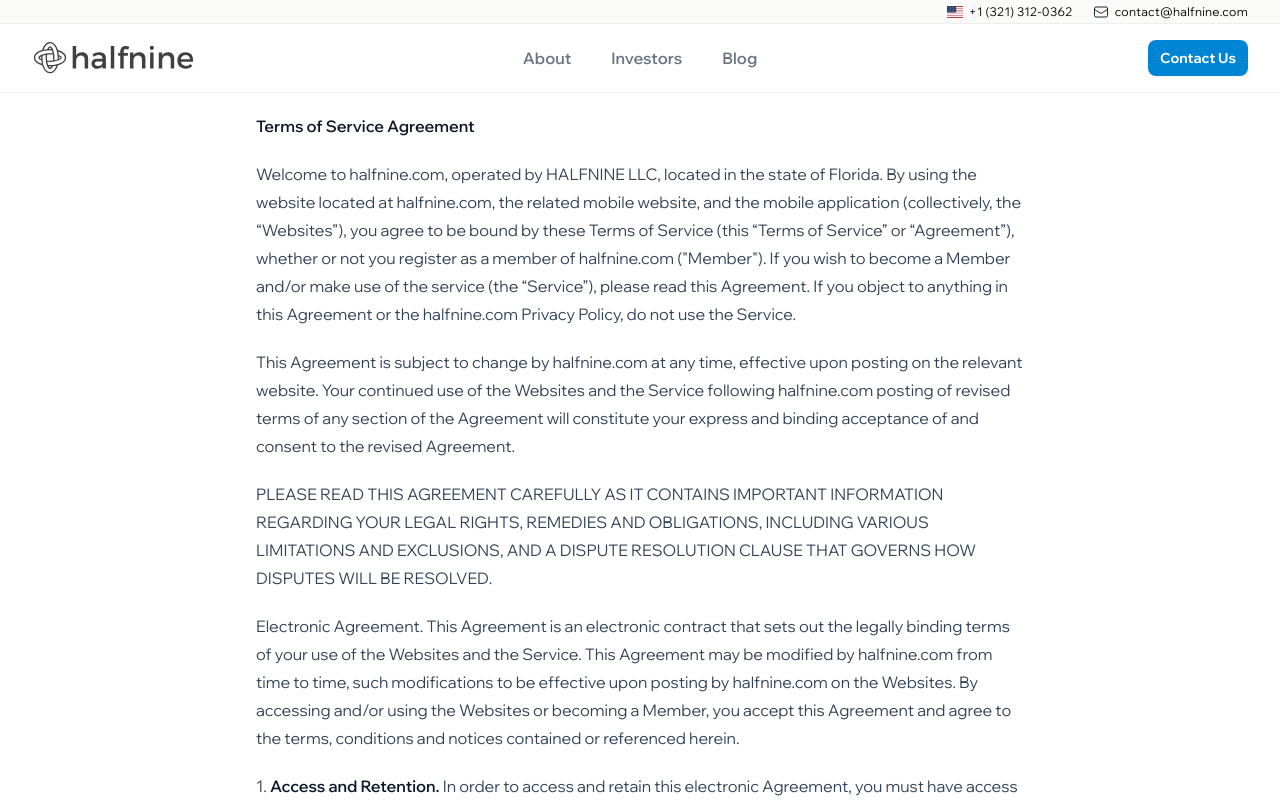
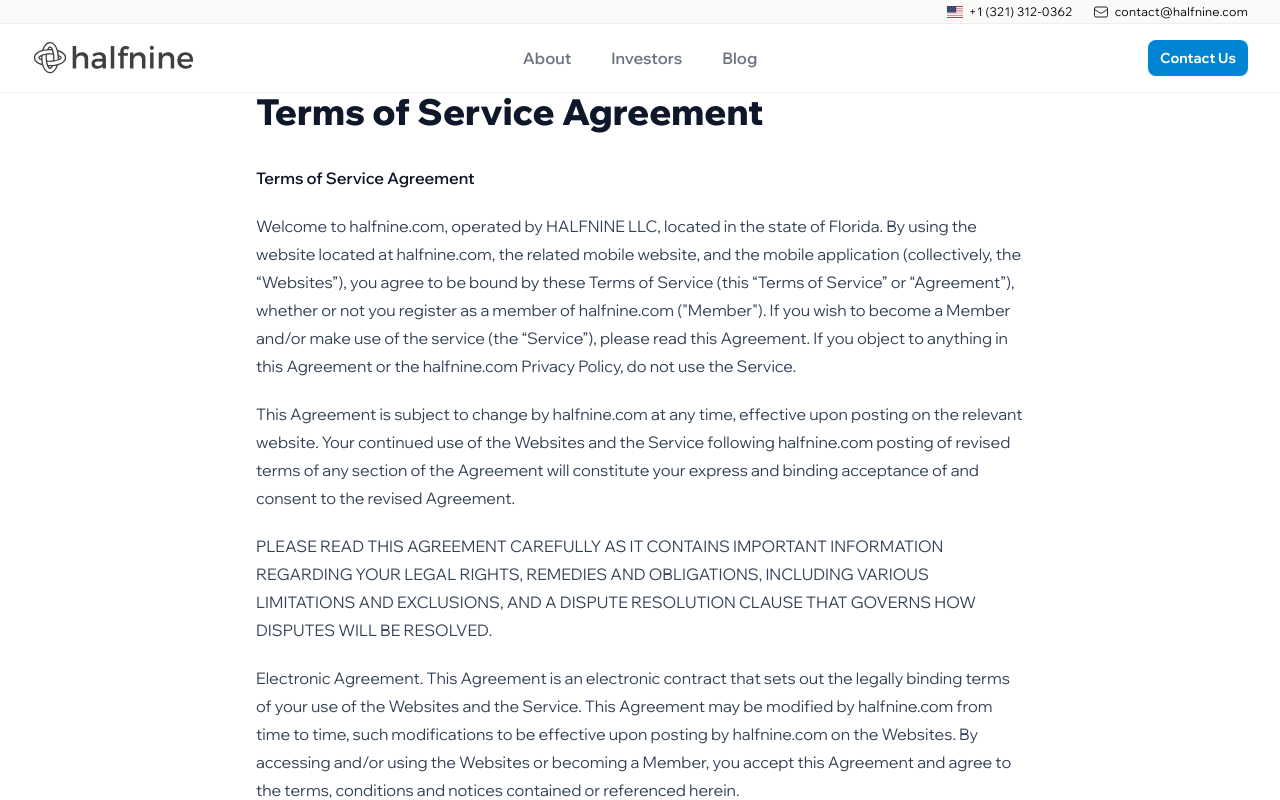
Before and after one commit to ochoadan/halfnine, a Next.js app: page /tos in a window 1280 px wide. Shown: the top 800 px of the page. Built offline with nearby package versions, Linux system fonts and the light colour scheme.

Commit message:
MoreTitles

```diff
--- a/src/app/(default)/(legal)/privacy/page.tsx
+++ b/src/app/(default)/(legal)/privacy/page.tsx
@@ -1,13 +1,14 @@
 import { Metadata } from "next";
 
 export const metadata: Metadata = {
-    title: "Privacy Policy | Halfnine",
+    title: "Privacy Policy",
     alternates: { canonical: "https://www.halfnine.com/privacy" },
 };
 
 const TermsOfService = () => {
     return (
         <div className="prose prose-slate mx-auto max-w-3xl">
+            <h1>Privacy Policy</h1>
             <div>
                 <p><strong>Privacy Policy</strong></p>
                 <p><strong>halfnine.com</strong> understands the importance of your personal privacy. Therefore, we have created this Privacy Policy so that you know how we use and disclose your information when you make it available to us. The Privacy Policy below discloses our practices regarding information collection and usage website located at halfnine.com, the related mobile website, and the mobile application (collectively, the &ldquo;Websites&rdquo;) and the service provided thereon (the &ldquo;Service&rdquo;).</p>
--- a/src/app/(default)/(legal)/tos/page.tsx
+++ b/src/app/(default)/(legal)/tos/page.tsx
@@ -1,13 +1,14 @@
 import { Metadata } from "next";
 
 export const metadata: Metadata = {
-    title: "Terms of Service | Halfnine",
+    title: "Terms of Service",
     alternates: { canonical: "https://www.halfnine.com/tos" },
 };
 
 const TermsOfService = () => {
     return (
         <div className="prose prose-slate mx-auto max-w-3xl">
+            <h1>Terms of Service Agreement</h1>
             <div>
                 <p><strong>Terms of Service Agreement </strong></p>
                 <p>Welcome to halfnine.com, operated by HALFNINE LLC, located in the state of Florida. By using the website located at halfnine.com, the related mobile website, and the mobile application (collectively, the &ldquo;Websites&rdquo;), you agree to be bound by these Terms of Service (this &ldquo;Terms of Service&rdquo; or &ldquo;Agreement&rdquo;), whether or not you register as a member of halfnine.com (&quot;Member&quot;). If you wish to become a Member and/or make use of the service (the &ldquo;Service&rdquo;), please read this Agreement. If you object to anything in this Agreement or the halfnine.com Privacy Policy, do not use the Service.</p>
--- a/src/app/(default)/blog/[[...pageNumber]]/page.tsx
+++ b/src/app/(default)/blog/[[...pageNumber]]/page.tsx
@@ -13,7 +13,7 @@ export async function generateMetadata({
 }) {
   const pageNumber = parseInt(params.pageNumber || "0");
   return {
-    title: `Blog ${pageNumber > 0 ? `Page ${pageNumber} ` : ""}| Halfnine`,
+    title: `Blog ${pageNumber > 0 ? `Page ${pageNumber} ` : ""}`,
     description:
       "Learn more about Technology, Software Sales, and more on the Halfnine blog.",
     alternates: {
--- a/src/app/(default)/blog/category/[categorySlug]/page.tsx
+++ b/src/app/(default)/blog/category/[categorySlug]/page.tsx
@@ -21,7 +21,7 @@ export async function generateMetadata({
 }) {
   const category = await wpService.getCategoriesBySlug(params.categorySlug);
   return {
-    title: `Learn more about ${category[0].name} | Halfnine`,
+    title: `Learn more about ${category[0].name}`,
     description: category[0].description,
     alternates: {
       canonical: `https://www.halfnine.com/blog/category/${category[0].slug}`,
--- a/src/app/(default)/investors/page.tsx
+++ b/src/app/(default)/investors/page.tsx
@@ -6,7 +6,7 @@ import { CheckIcon } from "@heroicons/react/24/outline";
 import { Metadata } from "next";
 import Image from "next/image";
 export const metadata: Metadata = {
-  title: "Investors | Halfnine",
+  title: "Investors",
   description:
     "The tech industry is still growing and evolving, most companies are overvalued. Investing in the markets is a gamble. Don't gamble in tech anymore. Invest in responsible strategies that deliver results",
   alternates: { canonical: "https://www.halfnine.com/investors" },
```
